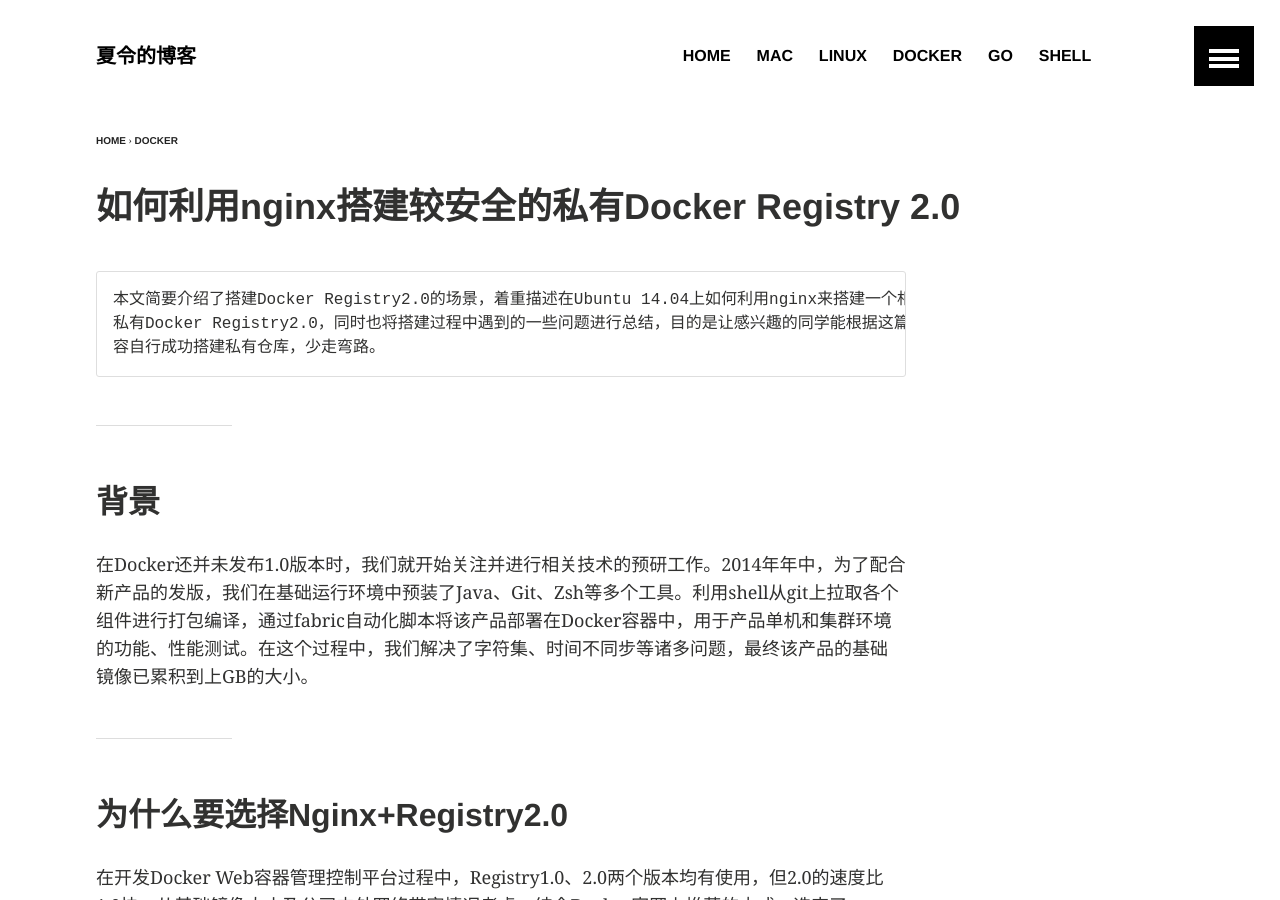
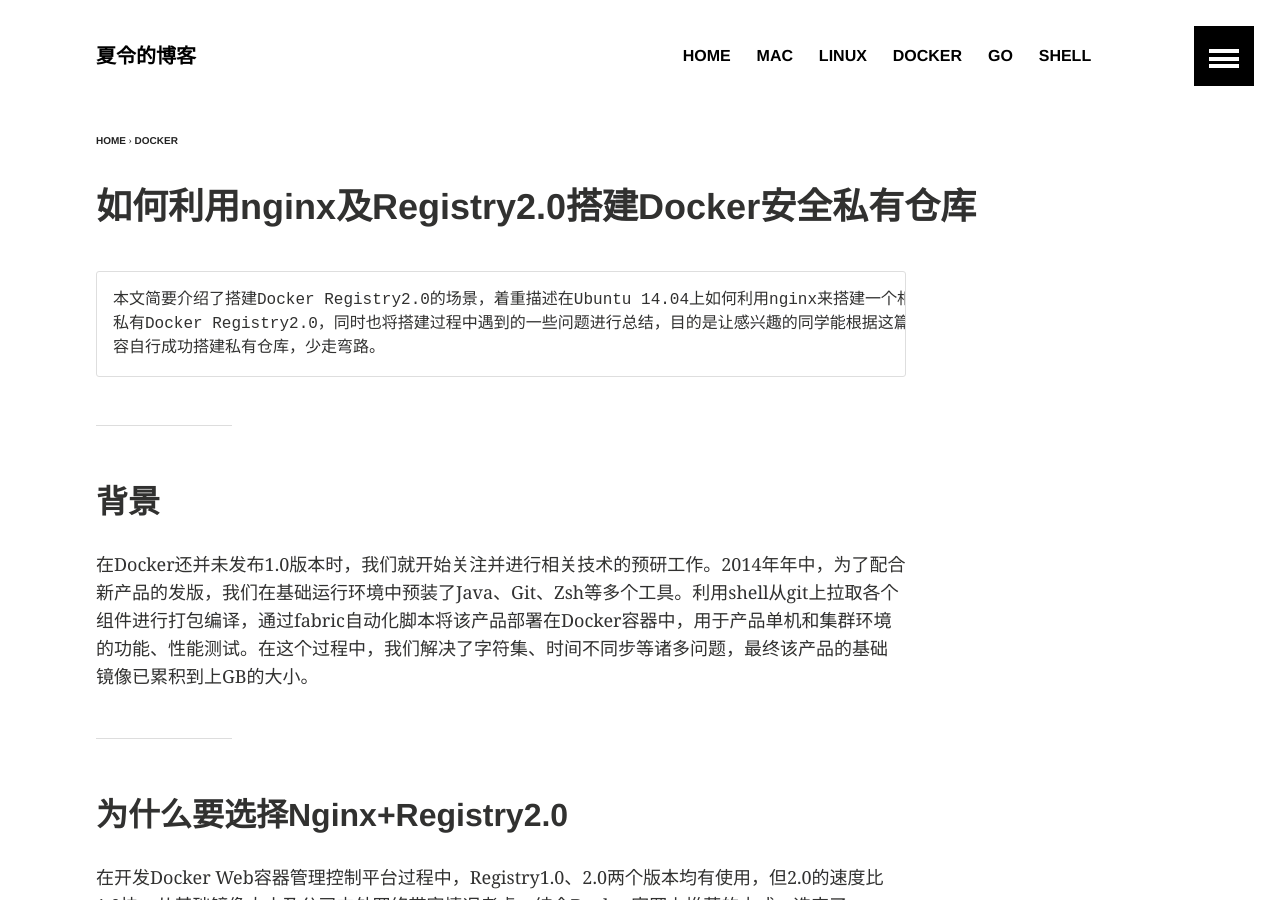
Before and after one commit to xialingsc/home, a Jekyll site: the page built from _posts/docker/2015-07-29-how-to-build-a-secure-private-docker-registry2.0-with-nginx.md, in a window 1280 px wide and 900 px high. Built offline with Jekyll 4.4.1, drawn with Linux system fonts in a browser that asks for light colours; comment, search, counter and statistics services are not loaded.

Commit message:
release post

```diff
--- a/_posts/docker/2015-07-29-how-to-build-a-secure-private-docker-registry2.0-with-nginx.md
+++ b/_posts/docker/2015-07-29-how-to-build-a-secure-private-docker-registry2.0-with-nginx.md
@@ -1,6 +1,6 @@
 ---
 layout: article
-title:  "如何利用nginx搭建较安全的私有Docker Registry 2.0"
+title:  "如何利用nginx及Registry2.0搭建Docker安全私有仓库"
 categories: docker
 disqus: true
 image:
```
